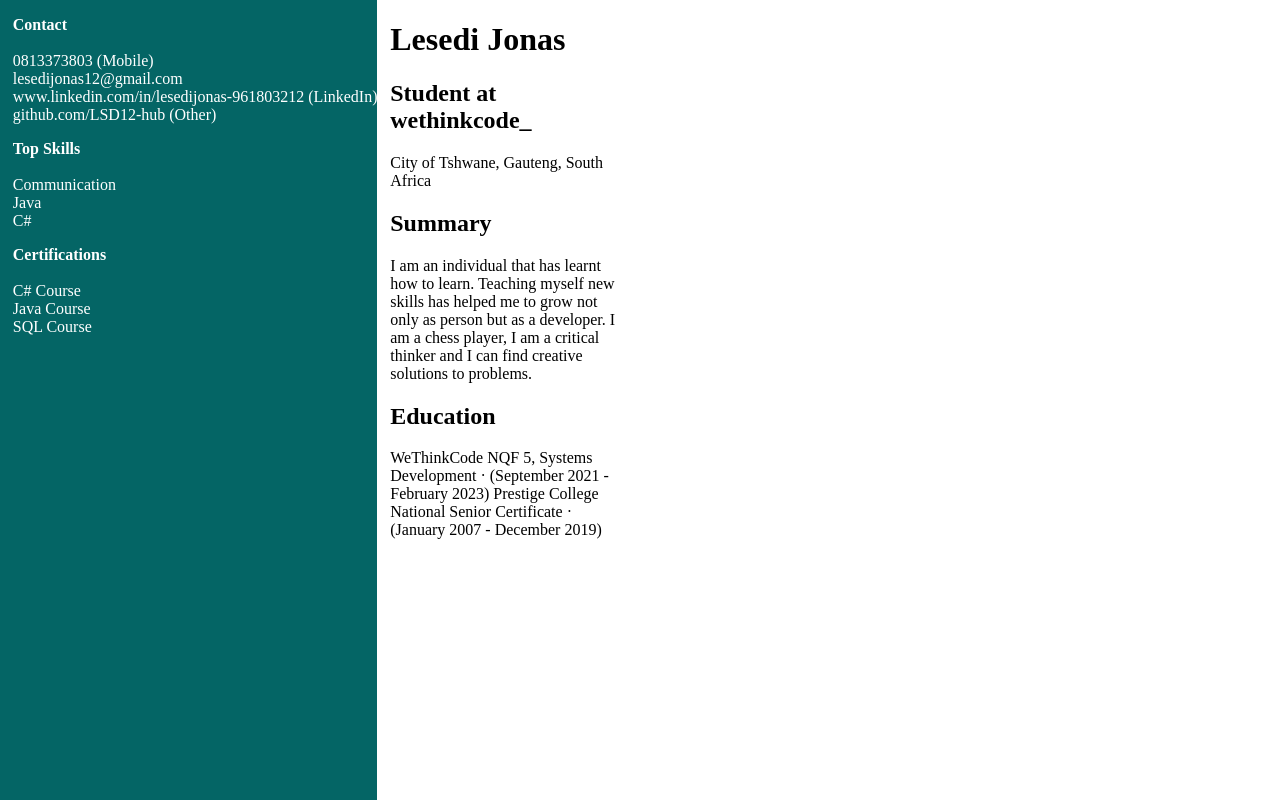
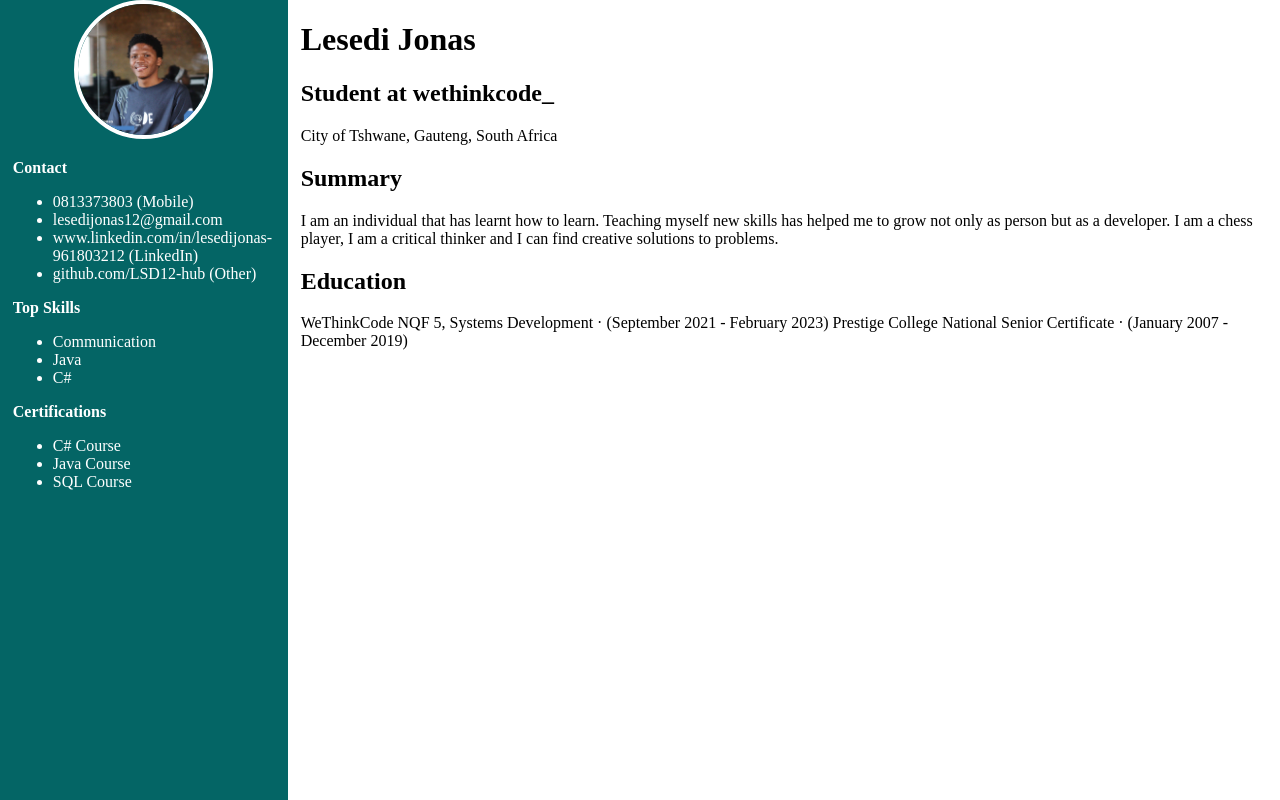
Before and after one commit to LSD12-hub/lsd12-hub.github.io, a plain HTML site: page index.html in a window 1280 px wide. Drawn offline with Linux system fonts and the light colour scheme.

Commit message:
added picture

```diff
--- a/index.html
+++ b/index.html
@@ -10,26 +10,36 @@
 <body>
    <div class="information-container">
         <div class="light-information">
+            <div class="picture-container">
+                <img src="images/23-LesediJonas.jpg" alt="The one and only you">
+            </div>
+
             <p>
-                <b>Contact</b> <br> <br>
-                0813373803 (Mobile) <br>
-                lesedijonas12@gmail.com <br>
-                www.linkedin.com/in/lesedijonas-961803212 (LinkedIn) <br>
-                github.com/LSD12-hub (Other)
+                <b>Contact</b>
+                <ul>
+                    <li>0813373803 (Mobile)</li>
+                    <li>lesedijonas12@gmail.com</li>
+                    <li>www.linkedin.com/in/lesedijonas-961803212 (LinkedIn)</li>
+                    <li>github.com/LSD12-hub (Other)</li>
+                </ul>
             </p>
 
             <p>
-                <b>Top Skills</b> <br> <br>
-                Communication <br>
-                Java <br>
-                C# <br>
+                <b>Top Skills</b>
+                <ul>
+                    <li>Communication</li>
+                    <li>Java</li>
+                    <li>C#</li>
+                </ul>
             </p>
 
             <p>
-                <b>Certifications</b> <br> <br>
-                C# Course <br>
-                Java Course <br>
-                SQL Course <br>
+                <b>Certifications</b>
+                <ul>
+                    <li>C# Course</li>
+                    <li>Java Course</li>
+                    <li>SQL Course</li>
+                </ul>
             </p>
         </div>
         <div class="heavy-information">
--- a/index1.html
+++ /dev/null
@@ -1,93 +0,0 @@
-<!DOCTYPE html>
-<html lang="en">
-<head>
-    <meta charset="UTF-8">
-    <meta http-equiv="X-UA-Compatible" content="IE=edge">
-    <meta name="viewport" content="width=device-width, initial-scale=1.0">
-    <link rel="stylesheet" href="style.css">
-    <title>Portfoilo</title>
-</head>
-<body>
-    <div class="details-container">
-        <h1>
-            Lesedi Jonas
-        </h1>
-        <p>
-            Student at wethinkcode_
-        </p>
-        <p>
-            City of Tshwane, Gauteng, South Africa
-        </p>
-    </div>
-
-    <div class="details-container">
-        <h1>
-            Summary
-        </h1>
-        <p>
-            I am an individual that has learnt how to learn. Teaching myself new
-            skills has helped me to grow not only as person but as a developer.
-            I am a chess player, I am a critical thinker and I can find creative
-            solutions to problems.
-        </p>
-    </div>
-
-    <div class="details-container">
-        <h1>
-            Education
-        </h1>
-        <p>
-            WeThinkCode
-        </p>
-        <p>
-            NQF 5, Systems Development · (September 2021 - February 2023)
-        </p>
-        <p>
-            Prestige College
-        </p>
-        <p>
-            National Senior Certificate  · (January 2007 - December 2019)
-        </p>
-    </div>
-
-    <div class="details-container">
-        <h1>
-            Experience
-        </h1>
-        <p>
-            Volunteer Group Project Reviewer
-            WeThinkCode <br><br>
-
-            Apr 2022 – Sep 2022 (6 mos) <br><br>
-
-            Bootcampers were given group projects do. After the week long bootcamp they have to submit their work for review. My job was to but not limited to ask them a series of questions about the project, Run the code and make sure it compiles, run unit test and see how many pass, create a Gitlab repository and store their work in a specific format and, grade each individual based on their project.
-        </p>
-        <p>
-            Volunteer Group Project Mentor
-            WeThinkCode <br><br>
-
-            Apr 2022 – Sep 2022 (6 mos) <br><br>
-
-            During the bootcamp, bootcampers were tasked with completing a group project. I had to make sure they understand how read and run unit tests, I had to make sure they know what is expected of them and understand what they need to do, answer any quries that they might have, and check up on them to see if they might need any assistance.
-        </p>
-        <p>
-            Volunteer Bootcamp Assistant
-            WeThinkCode <br><br>
-
-            Apr 2022 – Sep 2022 (6 mos) <br><br>
-
-            I was responsible for any technicalities that may come up for a bootcamper In Wethinkcode_. These technicalities may include but not limited to, issues with the machine they are working, replacing hardware should it need to be replaced, making sure that there is not cheating, explaining to bootcampers concepts that they might find difficult and recommending bootcampers that have technical ability and are a fit the wethinkcode culture.
-        </p>
-    </div>
-
-    <div class="details-container">
-        <h1>
-            Contact Details
-        </h1>
-        <p>
-            email : lesedijonas@gamil.com
-        </p>
-    </div>
-
-</body>
-</html>
--- a/style.css
+++ b/style.css
@@ -12,22 +12,20 @@ html, body {
     background-color: rgb(4, 101, 101);
     color: white;
     padding-left: 1%;
+    padding-right: 1%;
+    width: 30%;
 }
 
 .heavy-information {
-   padding-left: 1%;
-   width: 18%;
+    padding-left: 1%;
 }
 
-.details-container {
-    background-color: antiquewhite;
-    border-radius: 25px;
-    padding-top: 1%;
-    padding-bottom: 1%;
+img {
+    width: 50%;
+    border-radius: 50%;
+    border: 4px solid white;
 }
 
-.details-container:hover {
-
-    background-color: azure;
-    border-radius: 30px;
+.picture-container {
+    text-align: center;
 }
```
Also changed, not shown: images/23-LesediJonas.jpg (added), 1 other file.
